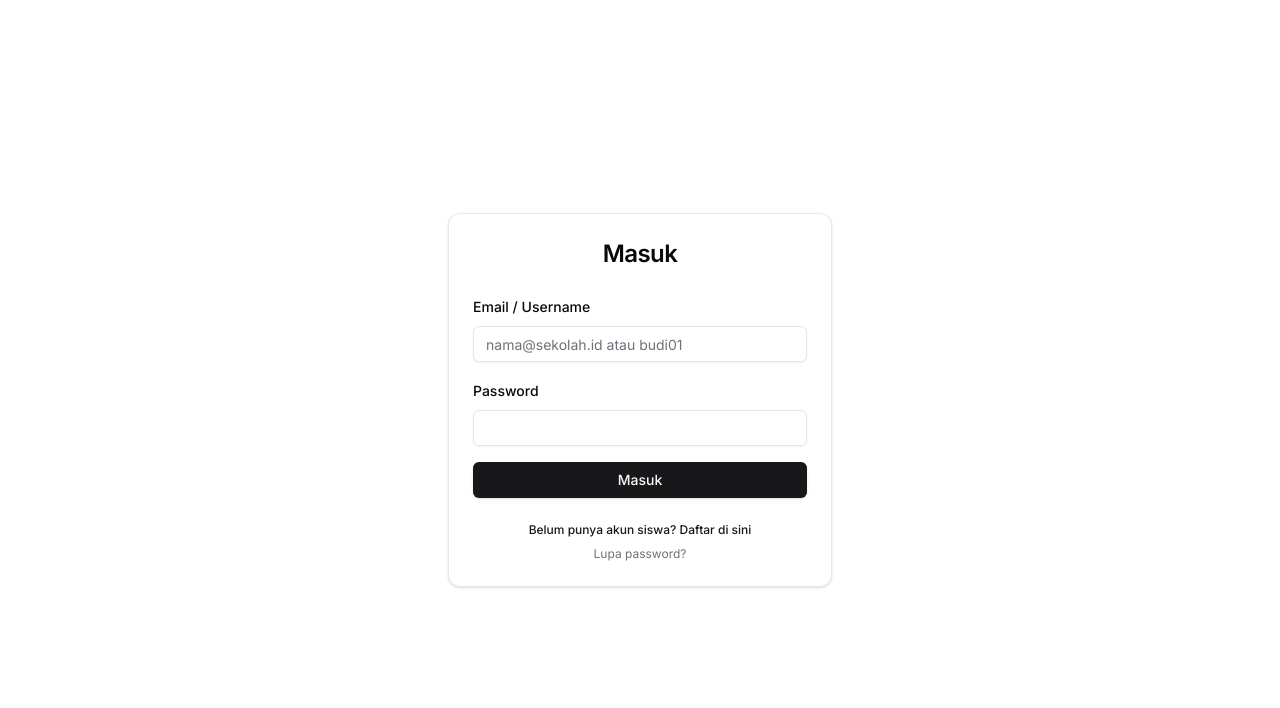
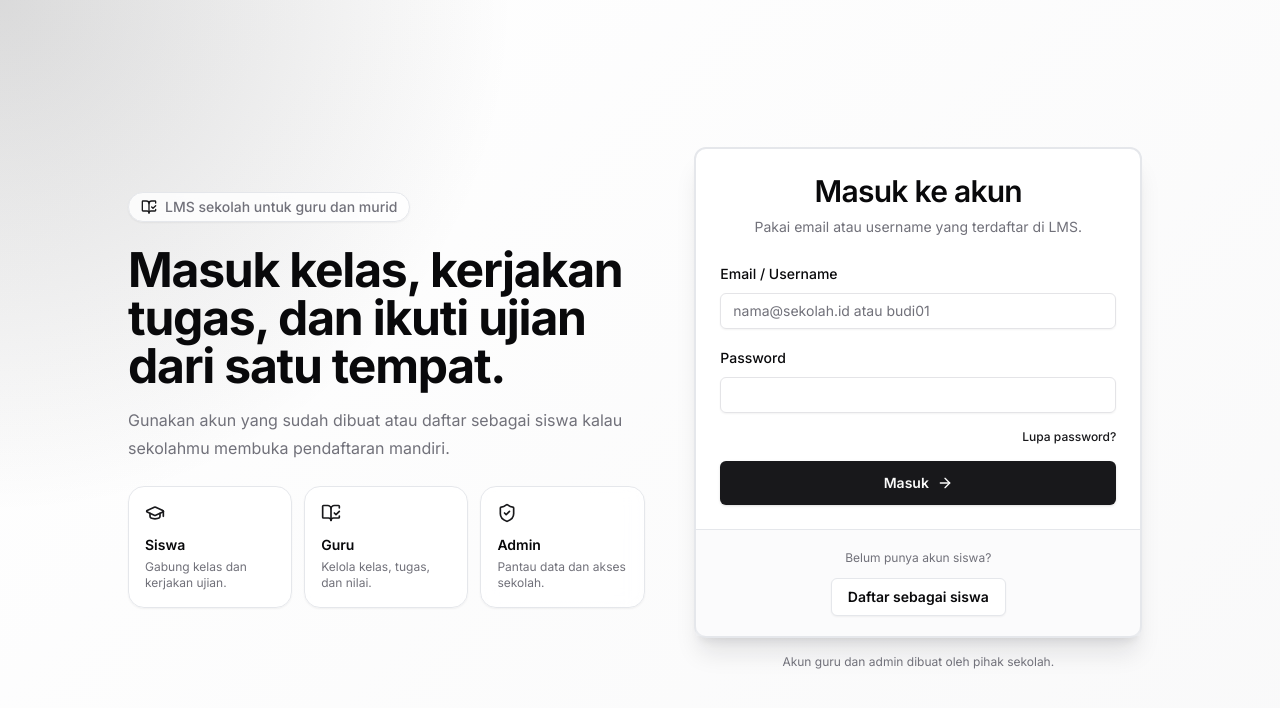
Before and after one commit to pikipici/lms-qu, a Next.js app in the folder frontend/: page /login in a window 1280 px wide. Shown: the top 708 px of the page. Built offline with nearby package versions, Linux system fonts and the light colour scheme; no server answers.

Commit message:
Improve login page UI

```diff
--- a/frontend/app/(auth)/login/page.tsx
+++ b/frontend/app/(auth)/login/page.tsx
@@ -17,6 +17,7 @@ import { useForm } from 'react-hook-form';
 import { zodResolver } from '@hookform/resolvers/zod';
 import { z } from 'zod';
 import { useMutation } from '@tanstack/react-query';
+import { ArrowRight, BookOpenCheck, GraduationCap, ShieldCheck } from 'lucide-react';
 
 import { api, ApiError } from '@/lib/api';
 import { useAuthStore, type AuthUser, type Role } from '@/lib/auth';
@@ -139,11 +140,55 @@ export default function LoginPage() {
   const onSubmit = (values: LoginInput) => mutation.mutate(values);
 
   return (
-    <main className="container flex min-h-screen flex-col items-center justify-center py-16">
-      <div className="w-full max-w-sm space-y-6">
-        <Card>
+    <main className="min-h-screen overflow-hidden bg-[radial-gradient(circle_at_top_left,hsl(var(--primary)/0.16),transparent_34%),linear-gradient(135deg,hsl(var(--background)),hsl(var(--muted)/0.55))]">
+      <div className="container flex min-h-screen items-center justify-center px-4 py-8 sm:py-12">
+        <div className="grid w-full max-w-5xl items-center gap-6 lg:grid-cols-[1.05fr_0.95fr] lg:gap-10">
+          <section className="hidden space-y-6 lg:block">
+            <div className="inline-flex items-center gap-2 rounded-full border bg-background/80 px-3 py-1 text-sm font-medium text-muted-foreground shadow-sm backdrop-blur">
+              <BookOpenCheck className="size-4 text-primary" />
+              LMS sekolah untuk guru dan murid
+            </div>
+            <div className="space-y-4">
+              <h1 className="max-w-xl text-4xl font-bold tracking-tight text-foreground xl:text-5xl">
+                Masuk kelas, kerjakan tugas, dan ikuti ujian dari satu tempat.
+              </h1>
+              <p className="max-w-lg text-base leading-7 text-muted-foreground">
+                Gunakan akun yang sudah dibuat atau daftar sebagai siswa kalau sekolahmu membuka pendaftaran mandiri.
+              </p>
+            </div>
+            <div className="grid max-w-xl gap-3 sm:grid-cols-3">
+              <div className="rounded-2xl border bg-background/80 p-4 shadow-sm backdrop-blur">
+                <GraduationCap className="mb-3 size-5 text-primary" />
+                <p className="text-sm font-semibold">Siswa</p>
+                <p className="mt-1 text-xs text-muted-foreground">Gabung kelas dan kerjakan ujian.</p>
+              </div>
+              <div className="rounded-2xl border bg-background/80 p-4 shadow-sm backdrop-blur">
+                <BookOpenCheck className="mb-3 size-5 text-primary" />
+                <p className="text-sm font-semibold">Guru</p>
+                <p className="mt-1 text-xs text-muted-foreground">Kelola kelas, tugas, dan nilai.</p>
+              </div>
+              <div className="rounded-2xl border bg-background/80 p-4 shadow-sm backdrop-blur">
+                <ShieldCheck className="mb-3 size-5 text-primary" />
+                <p className="text-sm font-semibold">Admin</p>
+                <p className="mt-1 text-xs text-muted-foreground">Pantau data dan akses sekolah.</p>
+              </div>
+            </div>
+          </section>
+
+          <div className="mx-auto w-full max-w-md space-y-4">
+            <div className="text-center lg:hidden">
+              <div className="mx-auto mb-3 flex size-12 items-center justify-center rounded-2xl bg-primary text-primary-foreground shadow-sm">
+                <BookOpenCheck className="size-6" />
+              </div>
+              <p className="text-sm font-medium text-muted-foreground">LMS Sekolah</p>
+            </div>
+
+            <Card className="border-2 shadow-xl shadow-primary/10">
               <CardHeader className="space-y-2 text-center">
-            <CardTitle className="text-2xl">Masuk</CardTitle>
+                <CardTitle className="text-2xl sm:text-3xl">Masuk ke akun</CardTitle>
+                <CardDescription>
+                  Pakai email atau username yang terdaftar di LMS.
+                </CardDescription>
               </CardHeader>
               <CardContent>
                 <Form {...form}>
@@ -191,31 +236,43 @@ export default function LoginPage() {
                       )}
                     />
 
+                    <div className="flex justify-end">
+                      <Link
+                        href="/lupa-password"
+                        className="text-xs font-medium text-primary underline-offset-2 hover:underline"
+                      >
+                        Lupa password?
+                      </Link>
+                    </div>
+
                     <Button
                       type="submit"
-                  className="w-full"
+                      className="h-11 w-full gap-2 font-semibold"
                       disabled={mutation.isPending}
                     >
                       {mutation.isPending ? 'Memproses…' : 'Masuk'}
+                      {!mutation.isPending ? <ArrowRight className="size-4" /> : null}
                     </Button>
                   </form>
                 </Form>
               </CardContent>
-          <CardFooter className="flex-col gap-2">
+              <CardFooter className="flex-col gap-3 border-t bg-muted/35 px-6 py-5 text-center">
+                <p className="text-xs text-muted-foreground">
+                  Belum punya akun siswa?
+                </p>
                 <Link
                   href="/register"
-              className="text-xs font-medium text-primary underline-offset-2 hover:underline"
+                  className="inline-flex items-center justify-center rounded-md border bg-background px-4 py-2 text-sm font-semibold text-foreground shadow-sm transition-colors hover:bg-muted"
                 >
-              Belum punya akun siswa? Daftar di sini
-            </Link>
-            <Link
-              href="/lupa-password"
-              className="text-xs text-muted-foreground underline-offset-2 hover:underline"
-            >
-              Lupa password?
+                  Daftar sebagai siswa
                 </Link>
               </CardFooter>
             </Card>
+            <p className="px-2 text-center text-xs text-muted-foreground">
+              Akun guru dan admin dibuat oleh pihak sekolah.
+            </p>
+          </div>
+        </div>
       </div>
     </main>
   );
```
Lines whose indentation alone changed are shown as unchanged.
